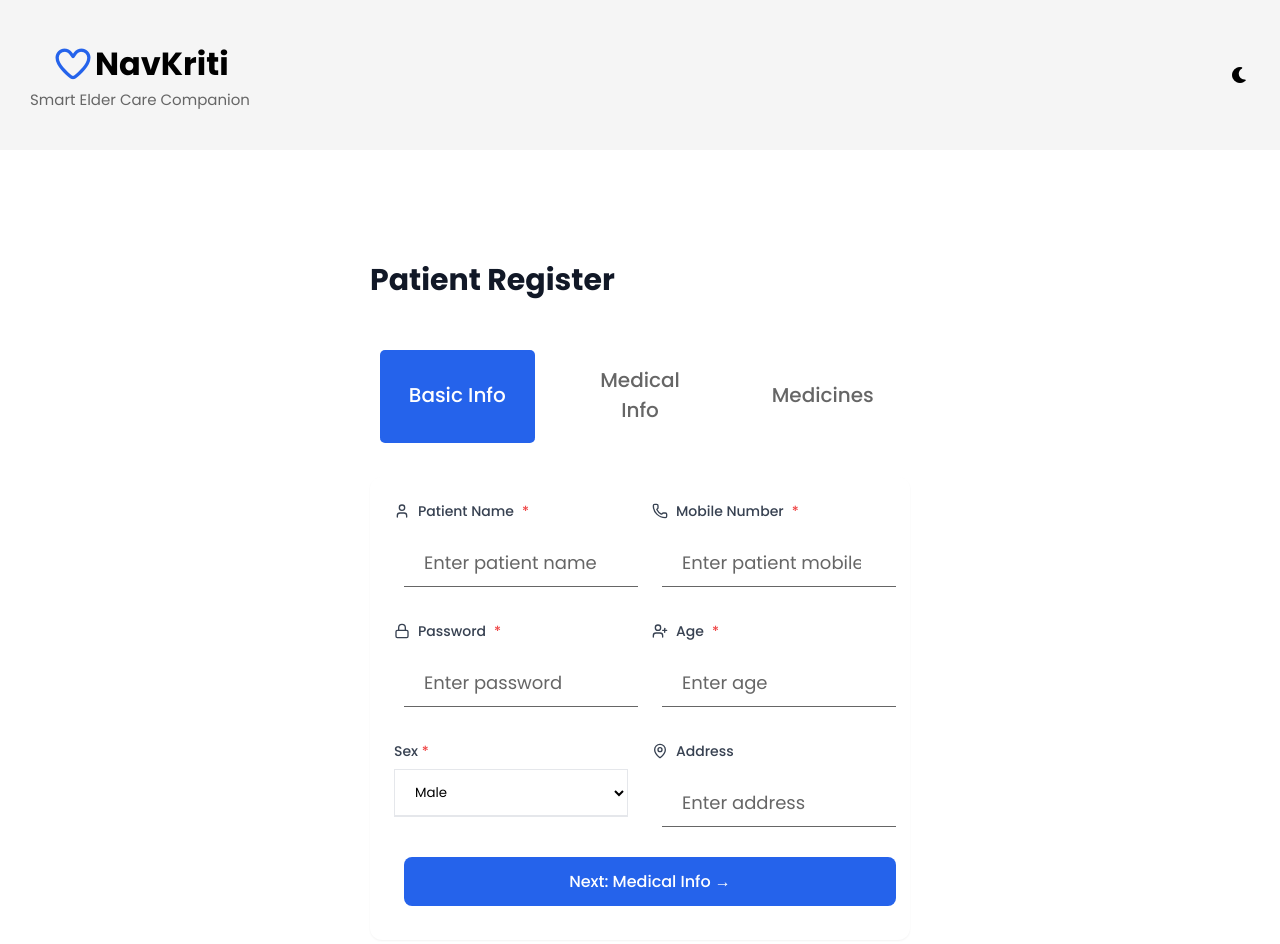
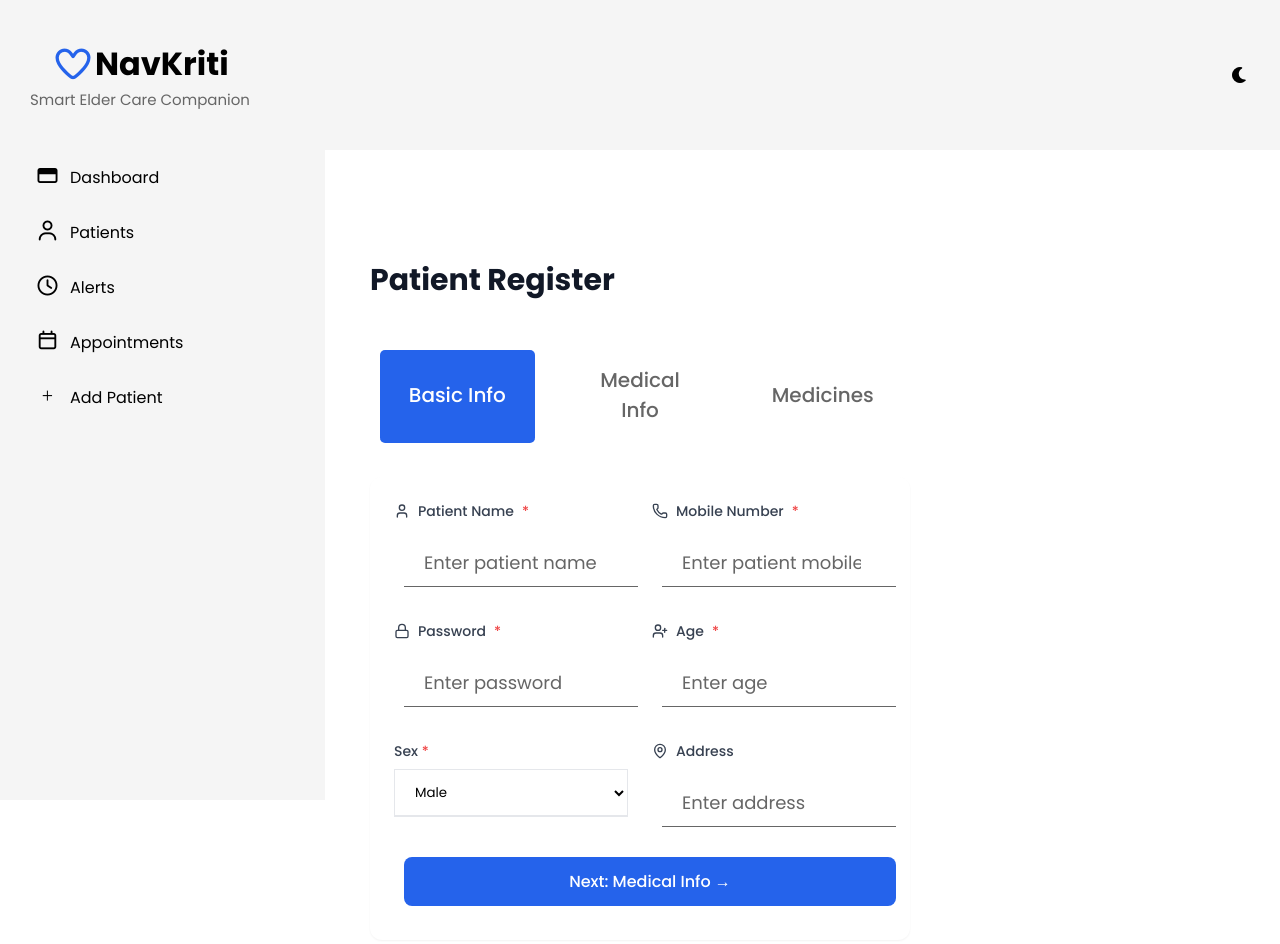
Before and after one commit to Code-With-Devansh/Navkriti, a Next.js app: page /hospital/add-patient in a window 1280 px wide. Shown: the top 944 px of the page. Built offline with nearby package versions, Linux system fonts and the light colour scheme.

Commit message:
added sidebar to the add patient page

```diff
--- a/src/components/AddPatientForm.jsx
+++ b/src/components/AddPatientForm.jsx
@@ -5,10 +5,12 @@
 import React, { useState } from "react";
 import Image from "next/image";
 import PatientRegister from "./PatientRegister";
+import SideBar from "./SideBar";
 const AddPatient = () => {
 
   return (
     <div className="form-container patient-register-container">
+      <SideBar/>
       <div className="right">
         <PatientRegister/>
       </div>
```
